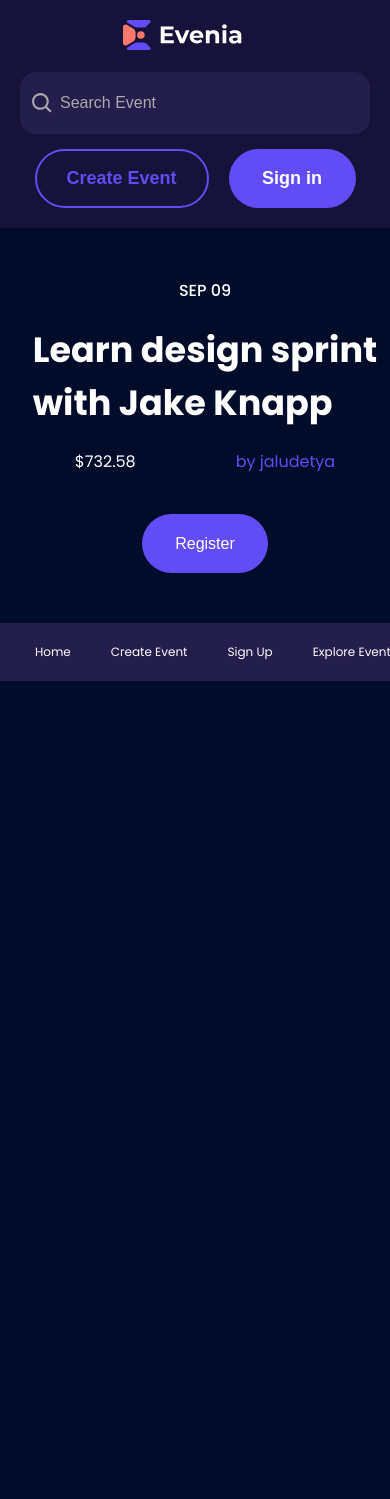
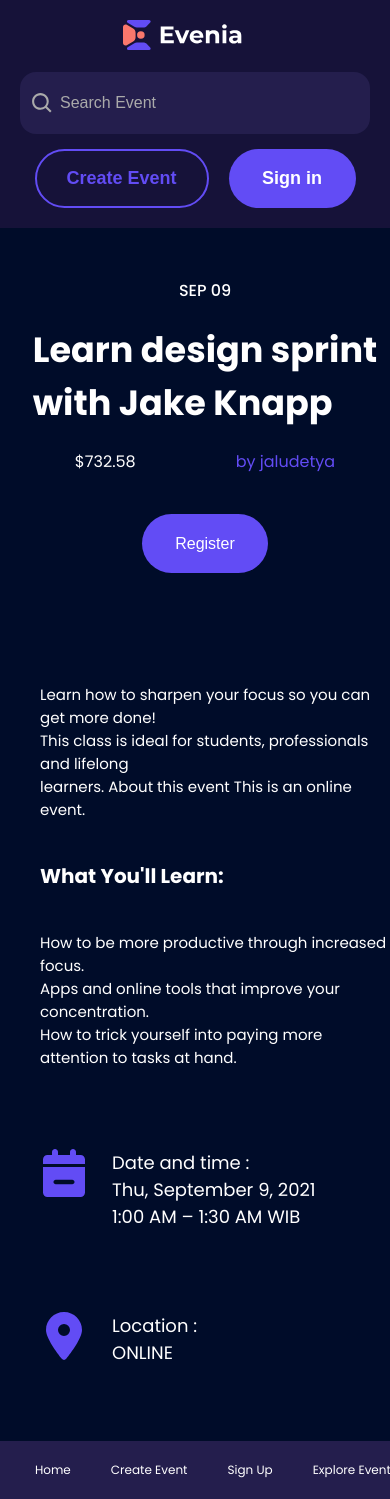
Before and after one commit to paulinasprojects/evenia-frontend, a React (Vite) app: page /detail/1 in a window 390 px wide. Before the commit the page ends 844 px from the top, so only its background shows below. Built offline with nearby package versions, Linux system fonts and the light colour scheme.

Commit message:
added responsive single event description

```diff
--- /dev/null
+++ b/src/components/event-description.tsx
@@ -0,0 +1,40 @@
+import { FaCalendarMinus } from "react-icons/fa6";
+import { FaLocationDot } from "react-icons/fa6";
+
+
+const EventDescription = () => {
+  return (
+    <div className="event-description-container">
+      {/* Left */}
+      <div className="event-description-left">
+        <span>
+          Learn how to sharpen your focus so you can get more done! <br />
+          This class is ideal for students, professionals and lifelong <br />
+          learners. About this event This is an online event.
+        </span>
+        <span className="event-description-learn">What You'll Learn:</span>
+        <span>
+            How to be more productive through increased focus. <br />
+            Apps and online tools that improve your concentration. <br />
+            How to trick yourself into paying more attention to tasks at hand.
+        </span>
+      </div>
+      {/* Right */}
+      <div className="event-description-right">
+        <span className="event-description-date-time">
+            <FaCalendarMinus className="calendar-icon"/>
+            Date and time : <br />
+            Thu, September 9, 2021 <br />
+            1:00 AM – 1:30 AM WIB <br />
+        </span>
+        <span className="event-description-date-time">
+          <FaLocationDot className="calendar-icon"/>
+          Location : <br />
+          ONLINE
+        </span>
+      </div>
+    </div>
+  )
+}
+
+export default EventDescription
--- a/src/pages/event-details-page.tsx
+++ b/src/pages/event-details-page.tsx
@@ -1,3 +1,4 @@
+import EventDescription from '@/components/event-description';
 import SingleDetails from '@/components/single-details';
 
 import "@/styles/details-page.scss";
@@ -6,6 +7,7 @@ const EventDetailsPage = () => {
   return (
     <>
       <SingleDetails/>
+      <EventDescription/>
     </>
   )
 }
--- a/src/styles/details-page.scss
+++ b/src/styles/details-page.scss
@@ -85,3 +85,55 @@
   background: transparent;
   border: 2px solid var(--majorelle-blue);
 }
+
+.event-description-container {
+  display: flex;
+  gap: 165px;
+  color: var(--white);
+  padding-top: 134px;
+  padding-left: 80px;
+  padding-bottom: 75px;
+
+  @include md {
+    padding-top: 60px;
+    padding-left: 50px;
+  }
+
+  @include sm {
+    flex-direction: column;
+    padding-left: 40px;
+    padding-top: 60px;
+    gap: 80px;
+  }
+}
+
+.event-description-left {
+  display: flex;
+  flex-direction: column;
+  gap: 40px;
+  font-size: 15px;
+}
+
+.event-description-learn {
+  font-size: 20px;
+  font-weight: var(--fw-bold);
+}
+
+.event-description-right {
+  display: flex;
+  flex-direction: column;
+  gap: 82px;
+  font-size: 18px;
+  font-weight: var(--fw-regular);
+}
+
+.event-description-date-time {
+  display: flex;
+  gap: 24px;
+}
+
+.calendar-icon {
+  width: 48px;
+  height: 48px;
+  fill: var(--majorelle-blue);
+}
```
